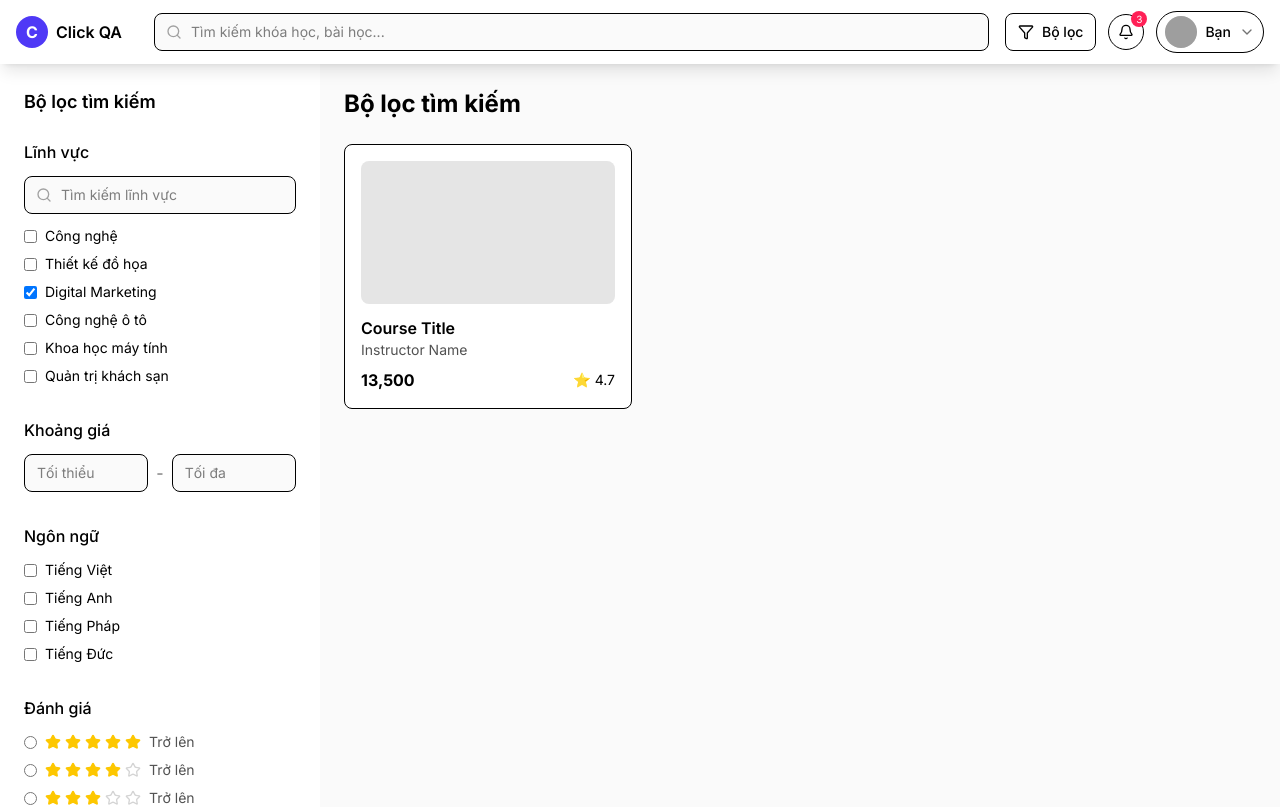
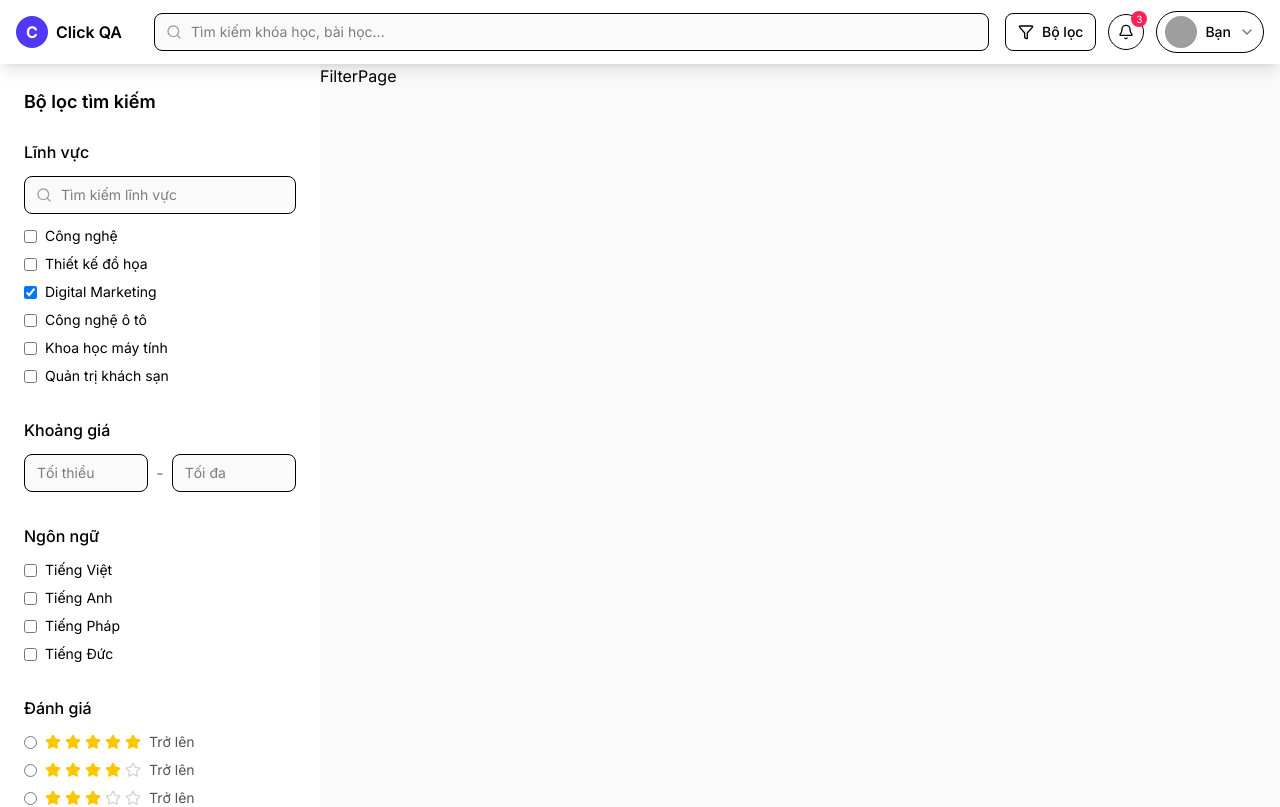
Before and after one commit to Tien2003deptrai/Custom-NextJS, a Next.js app: page /course-store/filter in a window 1280 px wide. Shown: the top 807 px of the page. Built offline with nearby package versions, Linux system fonts and the light colour scheme; grey boxes are pictures that could not be loaded.

Commit message:
Refactor CourseStoreFilterPage component to simplify structure and update naming convention

```diff
--- /dev/null
+++ b/src/app/(shell)/@left/course-store/filter/[[...slug]]/page.tsx
@@ -0,0 +1,5 @@
+import FilterLeft from '@/app/(shell)/course-store/filter/_components/FilterLeft'
+
+export default function FilterLeftNewestPage() {
+  return <FilterLeft />
+}
--- /dev/null
+++ b/src/app/(shell)/course-store/filter/newest/page.tsx
@@ -0,0 +1,3 @@
+export default function NewestPage() {
+  return <div>NewestPage</div>
+}
--- /dev/null
+++ b/src/app/(shell)/course-store/filter/oldest/page.tsx
@@ -0,0 +1,3 @@
+export default function OldestPage() {
+  return <div>OldestPage</div>
+}
--- a/src/app/(shell)/course-store/filter/page.tsx
+++ b/src/app/(shell)/course-store/filter/page.tsx
@@ -1,21 +1,3 @@
-// app/(shell)/course-store/filter/page.tsx
-export default function CourseStoreFilterPage() {
-  return (
-    <div className="p-6">
-      <h1 className="mb-6 text-2xl font-bold">Bộ lọc tìm kiếm</h1>
-      <div className="grid grid-cols-1 gap-6 md:grid-cols-2 lg:grid-cols-3">
-        {/* Course cards sẽ được hiển thị ở đây */}
-        <div className="rounded-lg border bg-white p-4">
-          <div className="mb-3 aspect-video rounded-lg bg-neutral-200"></div>
-          <h3 className="font-semibold">Course Title</h3>
-          <p className="text-sm text-neutral-600">Instructor Name</p>
-          <div className="mt-2 flex items-center justify-between">
-            <span className="font-bold">13,500</span>
-            <span className="text-sm">⭐ 4.7</span>
-          </div>
-        </div>
-        {/* Thêm more course cards... */}
-      </div>
-    </div>
-  )
+export default function FilterPage() {
+  return <div>FilterPage</div>
 }
--- /dev/null
+++ b/src/app/(shell)/course-store/filter/popular/page.tsx
@@ -0,0 +1,3 @@
+export default function PopularPage() {
+  return <div>PopularPage</div>
+}
```
